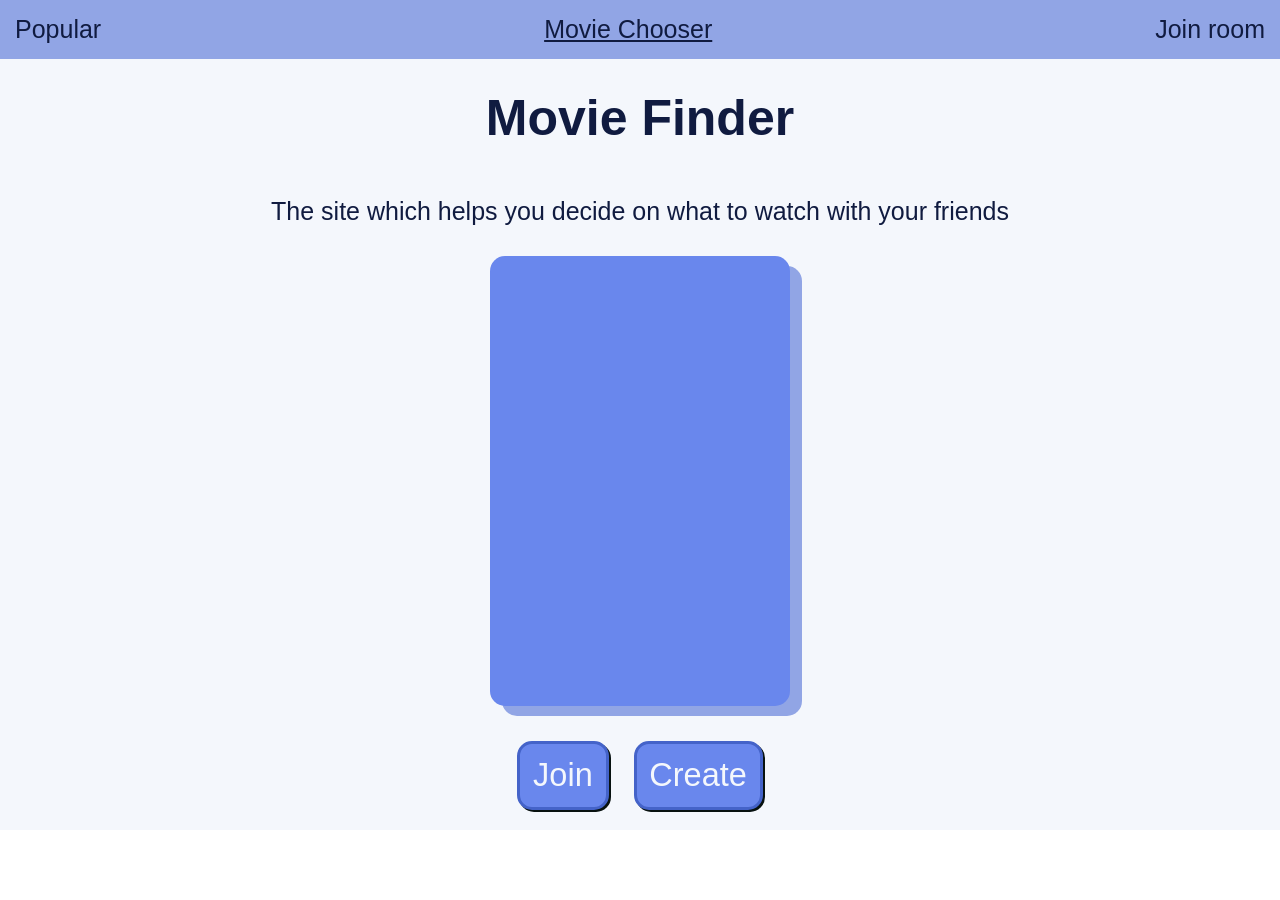
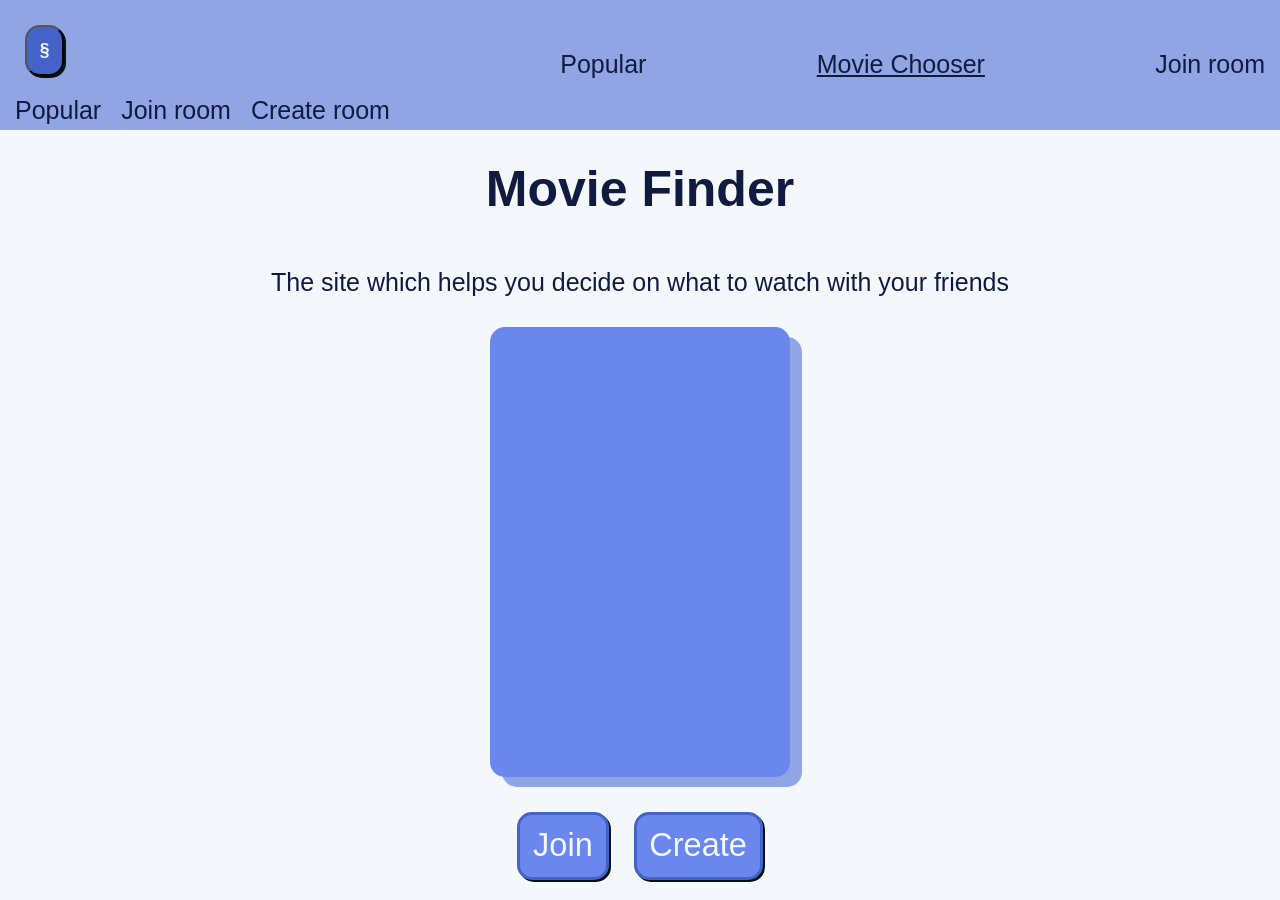
Before and after one commit to Pampu-Rares/movie-chooser, a React (Vite) app in the folder frontend/: page / in a window 1280 px wide. Before the commit the page ends 830 px from the top, so only its background shows below. Built offline with nearby package versions, Linux system fonts and the light colour scheme; no server answers.

Commit message:
added CORS source for the server + started work on navbar

```diff
--- a/frontend/src/components/Navbar.jsx
+++ b/frontend/src/components/Navbar.jsx
@@ -1,10 +1,25 @@
 
 import { NavLink } from 'react-router-dom'
 import '../css/navbar.css'
+import { useState } from 'react'
 
 function Navbar() {
+    const [isBurgerOpen, setIsBurgerOpen] = useState(false)
+
+    const handleNavbarOpen = () => {
+        setIsBurgerOpen(isOpen => !isOpen)
+    }
+
     return (
         <nav>
+            <div id='mobile-navbar'>
+                <button id='open-mobile-navbar' onClick={handleNavbarOpen}>§</button>
+                <div id='mobile-navbar-paths' className={isBurgerOpen ? 'open-navbar': 'closed-navbar'}>
+                    <NavLink to={'/popularMovies'} id="popular-movies-link-mobile">Popular</NavLink>
+                    <NavLink to={'/joinRoom'}>Join room</NavLink>
+                    <NavLink to={'/createRoom'}>Create room</NavLink>
+                </div>
+            </div>
             <NavLink to={'/popularMovies'} id="popular-movies-link">Popular</NavLink>
             <NavLink to={'/'} id="navbar-title">Movie Chooser</NavLink>
             <NavLink to={'/joinRoom'}>Join room</NavLink>
```
Also changed, not shown: 1 other file (tests, documents, lock files or other folders).
